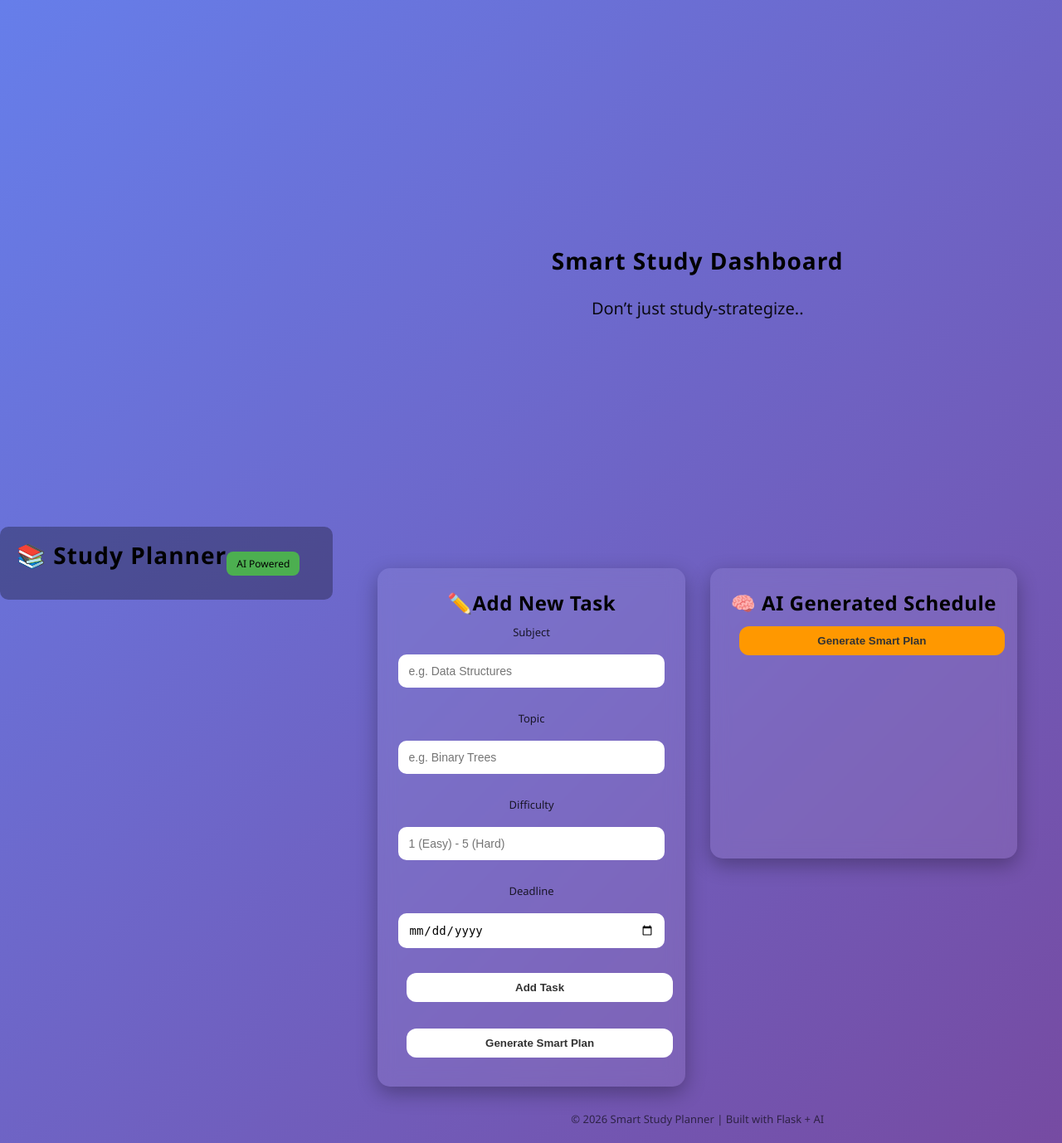
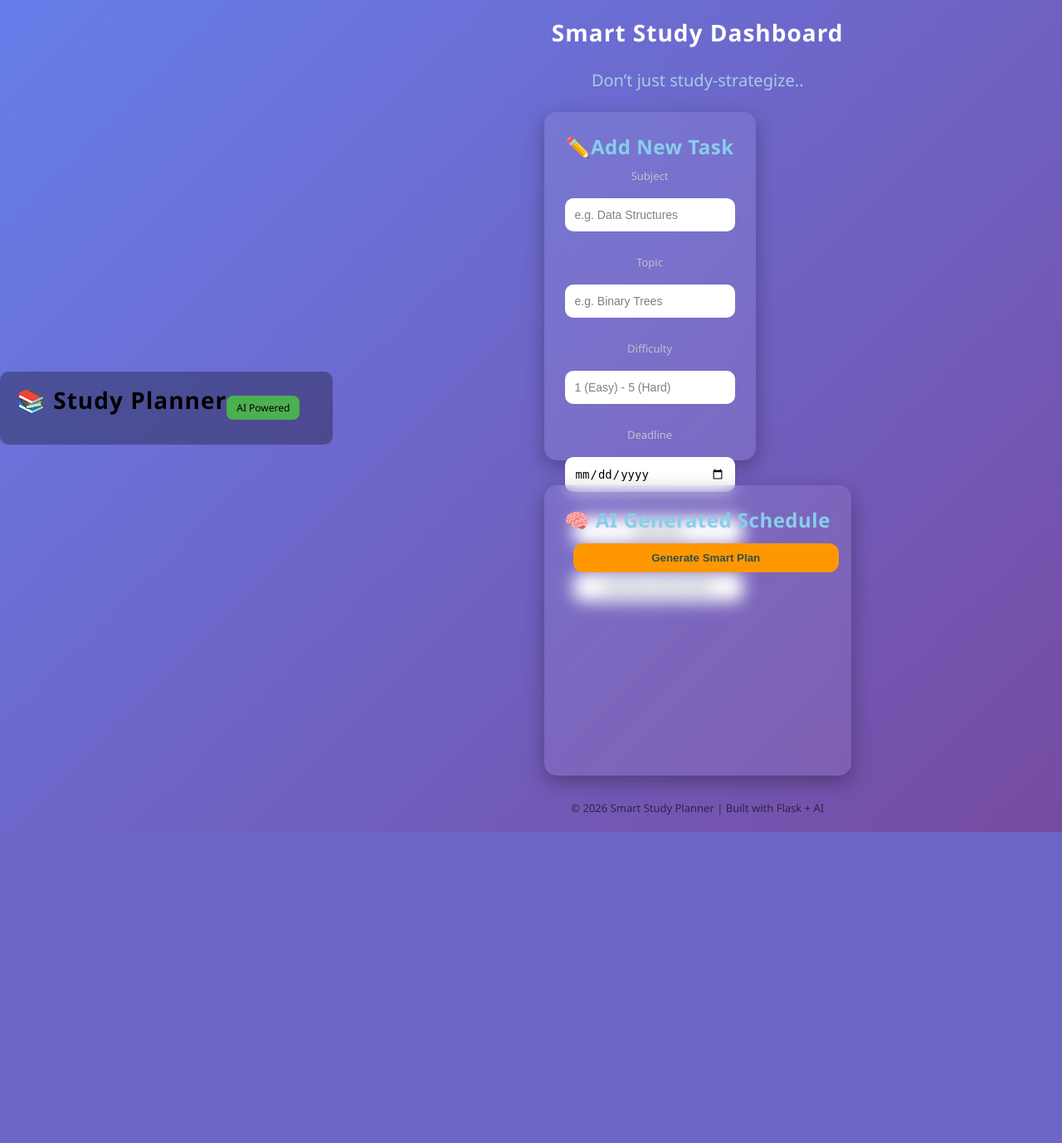
Before and after one commit to skashyap08/AI-based-study-planner, a Flask app: page / in a window 1280 px wide. Shown: the whole page at 83% size. After the commit the page ends 1003 px from the top, so only its background shows below. Run offline with Flask 3, Linux system fonts and the light colour scheme.

Commit message:
updated files

```diff
--- a/static/style.css
+++ b/static/style.css
@@ -152,7 +152,7 @@ button:hover {
     flex-direction: column;
     justify-content: center;  /* vertical center */
     align-items: center;      /* horizontal center */
-    height: 80vh;             /* adjust height */
+    height:auto;             /* adjust height */
     text-align: center;
 }
 
@@ -210,10 +210,13 @@ header h1 {
 
 /* Grid Layout - balanced spacing */
 .main-grid {
-    display: grid;
     grid-template-columns: 1fr 1fr;
     gap: 30px;
     align-items: start;
+     height: 100vh;          /* full screen */
+    display: flex;
+    flex-direction: column;
+    justify-content: flex-start;
 }
 
 /* Cards - consistent height + spacing */
@@ -249,4 +252,42 @@ button {
     display: flex;
     flex-direction: column;
     gap: 10px;
+    max-height: 200px;
+    overflow-y: auto;
 }
+/* === TEXT COLOR IMPROVEMENTS (COLOR NAMES) === */
+
+/* Main Heading */
+header h1 {
+    color: white;
+}
+
+/* Sub heading */
+.header p {
+    color: lightblue;
+}
+
+/* Card Heading */
+.card h2 {
+    color: skyblue;
+}
+
+/* Labels */
+.form label {
+    color: lightgray;
+}
+
+/* Input text */
+.form input {
+    color: black;
+}
+
+/* Placeholder */
+.form input::placeholder {
+    color: gray;
+}
+
+/* Buttons text */
+button {
+    color: darkslategray;
+}
```
